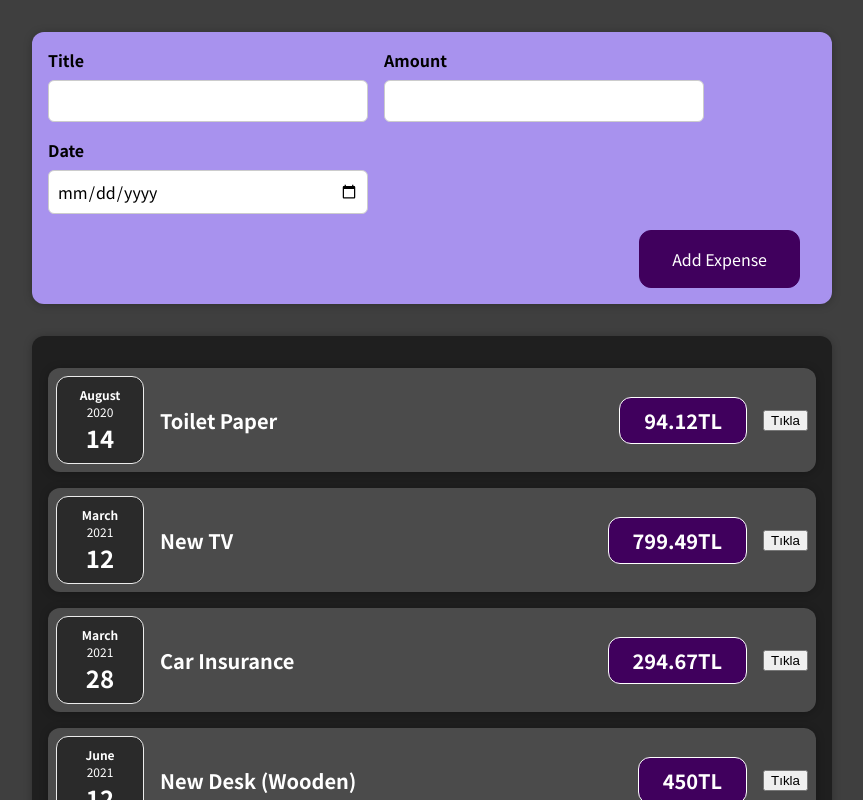
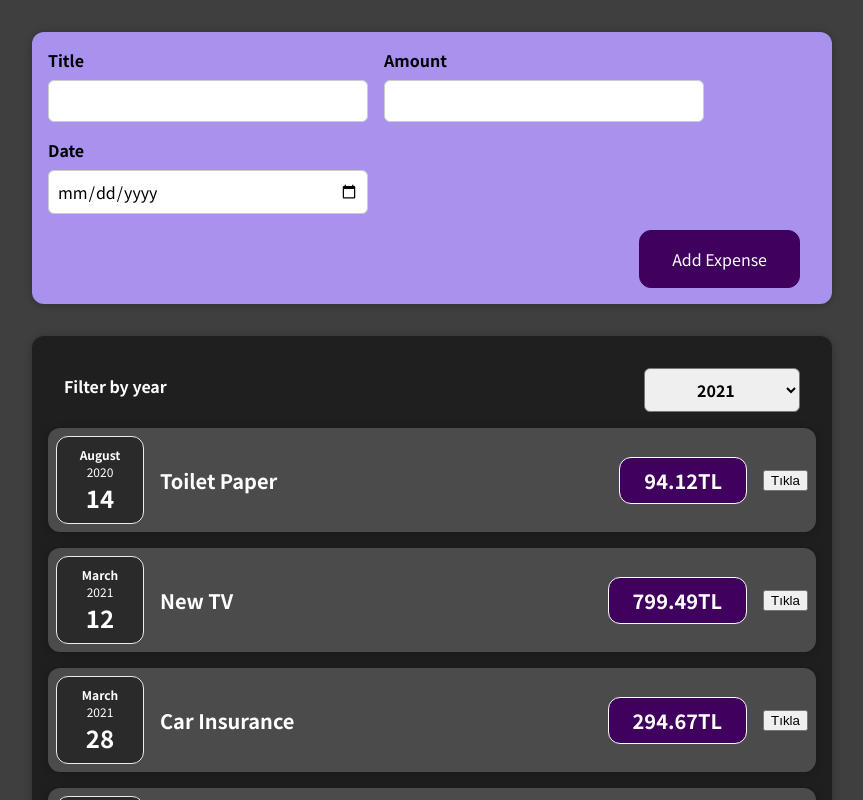
Before and after one commit to atomdeniz/react-egitimi, a React (Create React App) app: page / in a window 1280 px wide. Shown: the top 800 px of the page, without its empty margins (208-1071 px from the left). Built offline with nearby package versions, Linux system fonts and the light colour scheme.

Commit message:
key and filter

```diff
--- a/src/App.js
+++ b/src/App.js
@@ -1,8 +1,8 @@
+import React, { useState } from "react";
 import Expenses from "./components/Expenses/Expenses";
 import NewExpense from "./components/NewExpense/NewExpense";
 
-const App = () => {
-  const expenses = [
+const DUMMY_EXPENSES = [
   {
     id: "e1",
     title: "Toilet Paper",
@@ -24,9 +24,13 @@
   },
 ];
 
+const App = () => {
+  const [expenses, setExpenses] = useState(DUMMY_EXPENSES);
+
   const addExpenseHandler = (expense) => {
-    console.log("App.js");
-    console.log(expense);
+    setExpenses((prevExpenses) => {
+      return [expense, ...prevExpenses];
+    });
   };
 
   return (
--- a/src/components/Expenses/Expenses.js
+++ b/src/components/Expenses/Expenses.js
@@ -1,31 +1,35 @@
+import React, { useState } from "react";
+
+import Card from "../UI/Card";
 import ExpenseItem from "./ExpenseItem";
-import Card from "../UI/Card";
 import "./Expenses.css";
+import ExpensesFilter from "./ExpensesFilter";
 
 const Expenses = (props) => {
+  const [filteredYear, setfilteredYear] = useState("2021");
+
+  const filterChangeHandler = (selectedyear) => {
+    setfilteredYear(selectedyear);
+  };
+
   return (
-    <Card className="expenses">
-      <ExpenseItem
-        title={props.items[0].title}
-        amount={props.items[0].amount}
-        date={props.items[0].date}
-      />
-      <ExpenseItem
-        title={props.items[1].title}
-        amount={props.items[1].amount}
-        date={props.items[1].date}
-      />
-      <ExpenseItem
-        title={props.items[2].title}
-        amount={props.items[2].amount}
-        date={props.items[2].date}
-      />
-      <ExpenseItem
-        title={props.items[3].title}
-        amount={props.items[3].amount}
-        date={props.items[3].date}
-      />
-    </Card>
+    <div>
+      <Card className="expenses">
+        <ExpensesFilter
+          selected={filteredYear}
+          onChangeFilter={filterChangeHandler}
+        ></ExpensesFilter>
+
+        {props.items.map((expense) => (
+          <ExpenseItem
+            title={expense.title}
+            amount={expense.amount}
+            date={expense.date}
+            key={expense.id}
+          ></ExpenseItem>
+        ))}
+      </Card>
+    </div>
   );
 };
 
--- a/src/components/Expenses/ExpensesFilter.js
+++ b/src/components/Expenses/ExpensesFilter.js
@@ -1,13 +1,17 @@
 import React from "react";
 
-import "./ExpensesFilter.css";
+import "./ExpenseFilter.css";
 
-const ExpensesFilter = () => {
+const ExpensesFilter = (props) => {
+  const dropdownChangeHandler = (event) => {
+    props.onChangeFilter(event.target.value);
+  };
+
   return (
     <div className="expenses-filter">
       <div className="expenses-filter__control">
         <label>Filter by year</label>
-        <select>
+        <select value={props.selected} onChange={dropdownChangeHandler}>
           <option value="2022">2022</option>
           <option value="2021">2021</option>
           <option value="2020">2020</option>
```
Lines whose indentation alone changed are shown as unchanged.
